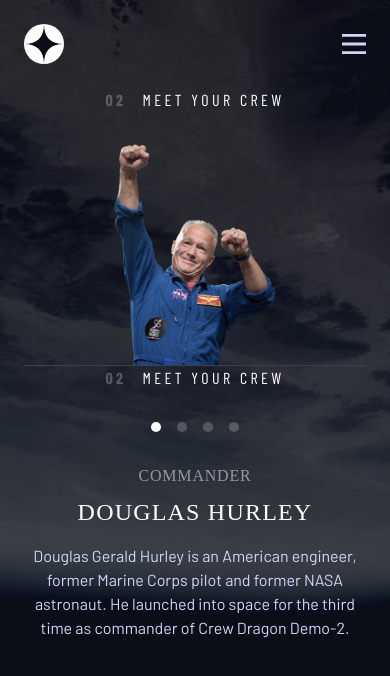
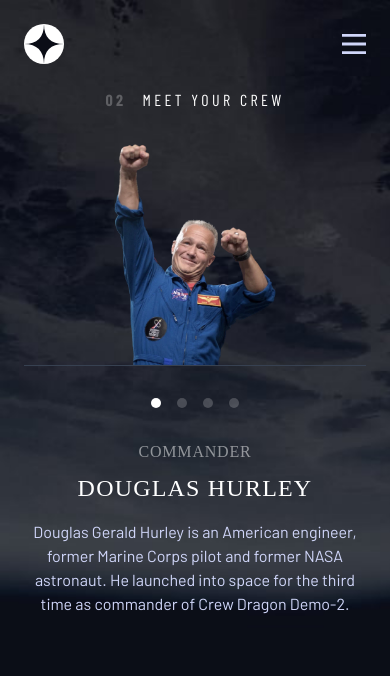
Before and after one commit to ftom2/space-travel, a React (Vite) app: page /crew in a window 390 px wide. Shown: the top 676 px of the page. Built offline with nearby package versions, Linux system fonts and the light colour scheme; a web font is replaced by a local one.

Commit message:
Fixed annoying bug with css engine

```diff
--- a/src/App.css
+++ b/src/App.css
@@ -53,3 +53,9 @@
   transform: scale(1.5);
   opacity: 1;
 }
+
+@media (min-width: 1024px) {
+  .lg\:row-start-1 {
+    grid-row-start: 1;
+  }
+}
--- a/src/pages/Crew.jsx
+++ b/src/pages/Crew.jsx
@@ -48,7 +48,9 @@
       />
 
       <div className="grid grid-cols-1 justify-items-center lg:justify-items-start">
-        <PageTitle number="02" text="meet your crew" />
+        <div className="hidden lg:block">
+          <PageTitle number="02" text="meet your crew" />
+        </div>
         <ul className="tabs flex mt-8 gap-x-4 md:mt-10 lg:grid-row-3">
           {renderTabs()}
         </ul>
```
